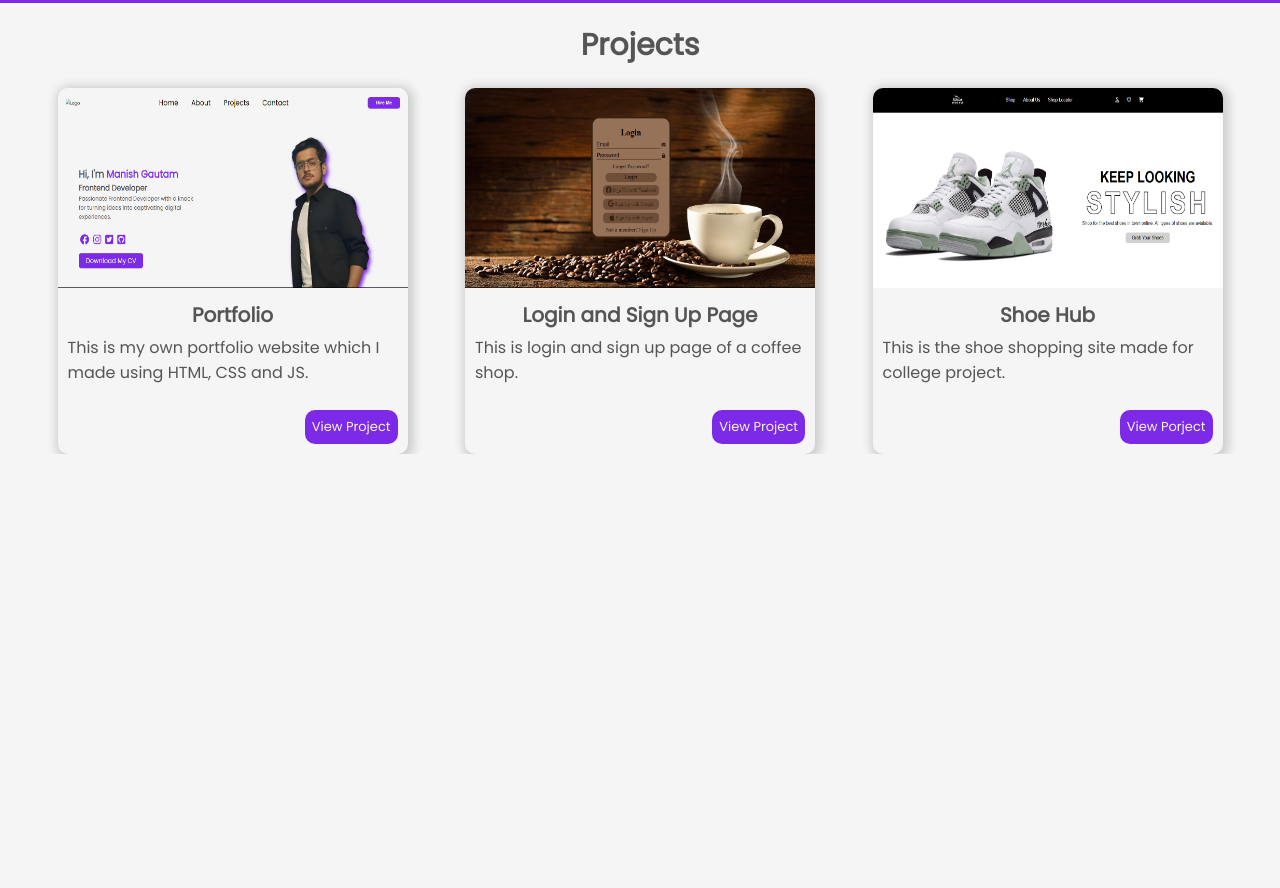
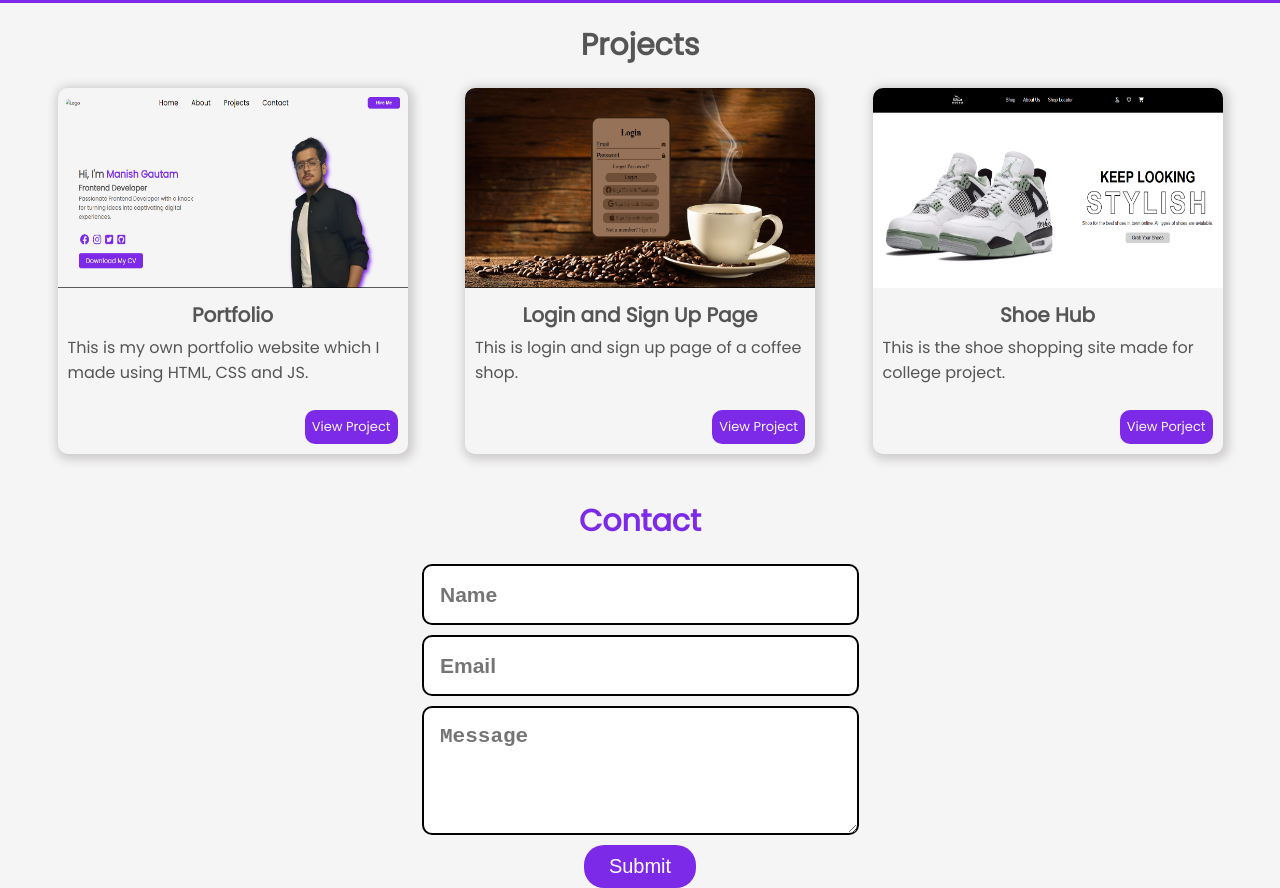
Before and after one commit to gautam-manish/portfolio, a plain HTML site: page index.html in a window 1280 px wide. Shown: the part 1157-2045 px from the top of the page. Before the commit the page ends 1611 px from the top, so only its background shows below. Drawn offline with Linux system fonts and the light colour scheme.

Commit message:
Added Contact

```diff
--- a/index.html
+++ b/index.html
@@ -71,12 +71,13 @@
             <div class="project1">
                 <img src="project1.png" alt="">
                 <h3 style="text-align: center; padding: 5px; font-size: 20px;">Portfolio</h3>
-                <p style="margin-left: 10px;">This is my own portfolio website which I made using HTML, CSS and JS.</p><br>
+                <p style="margin-left: 10px;">This is my own portfolio website which I made using HTML, CSS and JS.</p>
+                <br>
                 <a href="https://gautam-manish.com.np/" target="_blank">View Project</a>
             </div>
             <div class="project2">
                 <img src="project2.png" alt="">
-                <h3 style="text-align: center; padding: 5px; font-size: 20px;" >Login and Sign Up Page</h3>
+                <h3 style="text-align: center; padding: 5px; font-size: 20px;">Login and Sign Up Page</h3>
                 <p style="margin-left: 10px;">This is login and sign up page of a coffee shop.</p><br>
                 <a href="https://gautam-manish.github.io/Login_Signup/" target="_blank">View Project</a>
             </div>
@@ -86,7 +87,18 @@
                 <p style="margin-left: 10px;">This is the shoe shopping site made for college project.</p><br>
                 <a href="https://gautam-manish.github.io/Shoe_Hub/" target="_blank"> View Porject</a>
             </div>
-        </div>
+        </div><br>
+    </section>
+    <section class="contact" id="contact">
+        <h1>Contact</h1>
+
+            <div class="contacts">
+                <input type="text" placeholder="Name" class="names">
+                <input type="email" placeholder="Email" class="email">
+                <textarea rows="4" cols="33" name="message" placeholder="Message" class="message"></textarea>
+                <input type="submit" class="submit">
+            </div>
+
     </section>
 </body>
 
--- a/style.css
+++ b/style.css
@@ -253,3 +253,38 @@ button:hover {
     color: #7d2ae8;
     background-color: whitesmoke;
 }
+/* Contact */
+
+.contact h1 {
+    text-align: center;
+    color: #7d2ae8;
+    padding: 20px;
+    font-size: 30px;
+}
+
+.contacts{
+    display: grid;
+    place-items: center;
+    flex-direction: column;
+    display: flex;
+}
+.names, .email, .message{
+    border: none;
+    margin-bottom: 10px;
+    padding: 16.5px;
+    border-radius: 10px;
+    border: 2px solid black;
+    font-weight: bold;
+    font-size: 21px;
+    color: black;
+    width: 400px;
+}
+.submit{
+    background-color: #7d2ae8;
+    border-radius: 20px;
+    color: white;
+    padding: 10px 25px;
+    border: none;
+    font-size: 20px;
+    float: right;
+}
```
